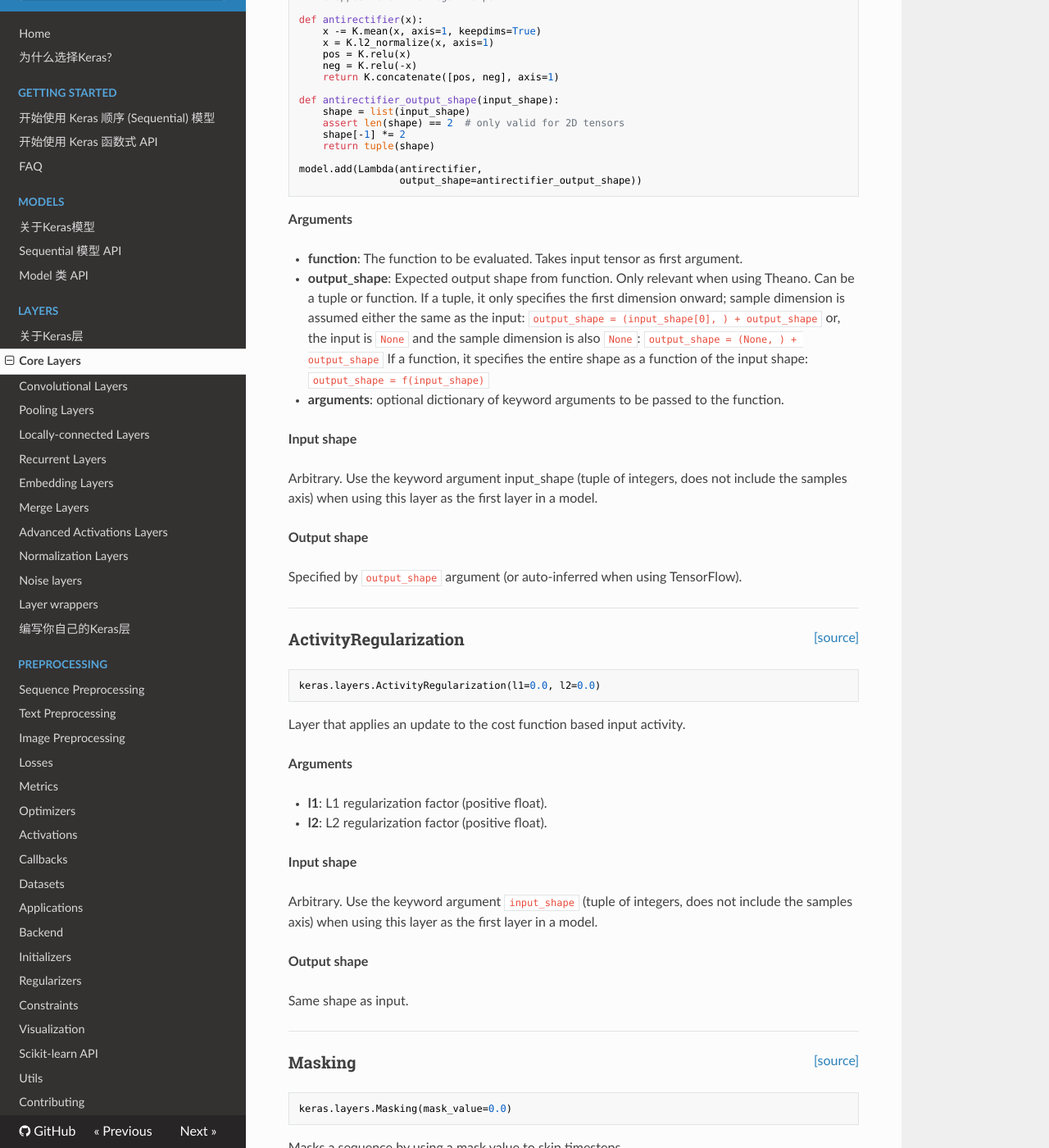
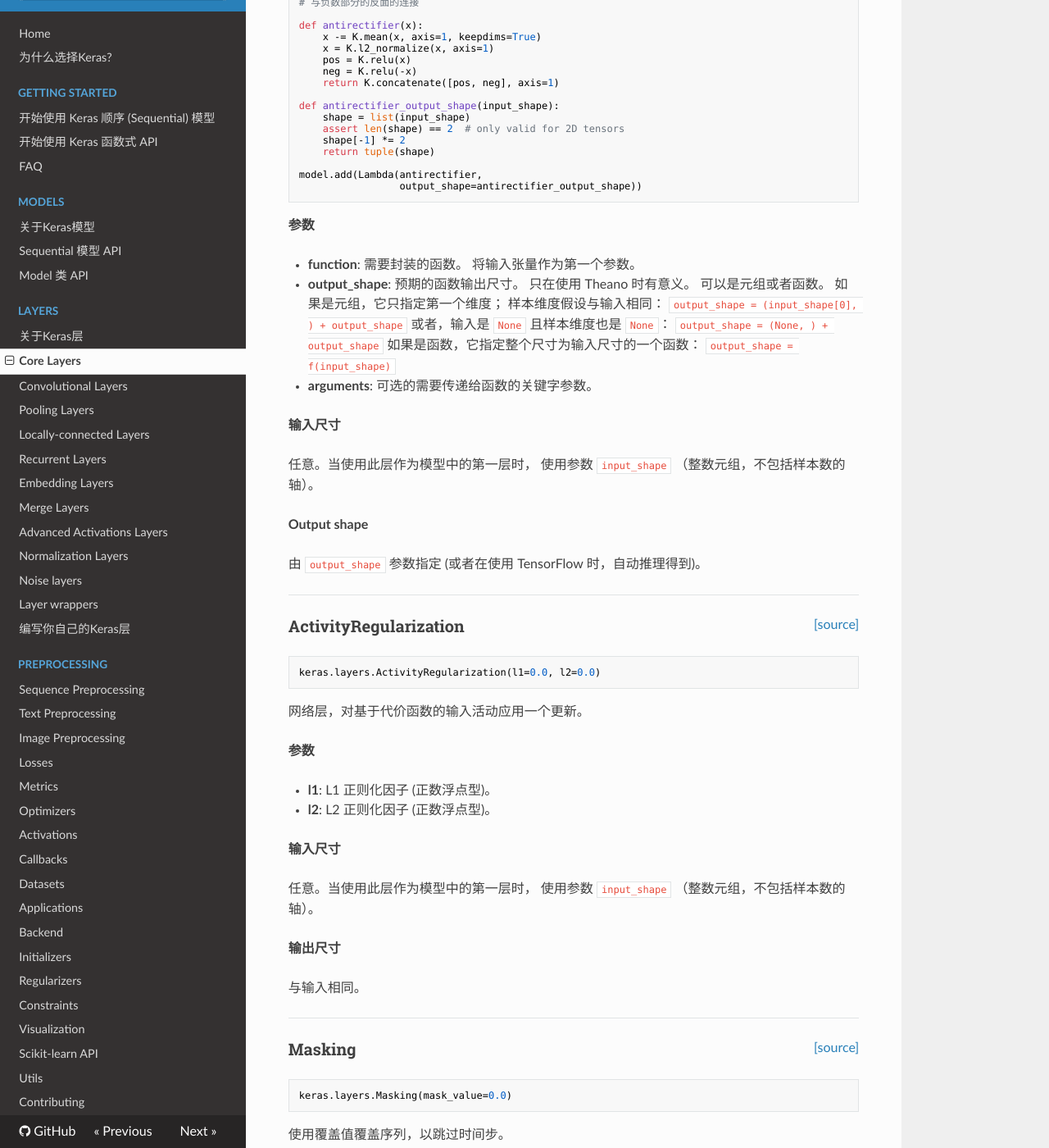
Before and after one commit to keras-team/keras-docs-zh, an MkDocs documentation site: the page built from sources/layers/core.md, in a window 1280 px wide and 1400 px high, scrolled down 6113 px. Shown: the whole window at 82% size. Built offline with MkDocs 1.6.1, drawn with Linux system fonts in a browser that asks for light colours; nearby versions of some CDN libraries; old or Windows-style settings are respelled for this version of MkDocs; some of the changed text lies outside the part shown.

Commit message:
Translate core.md - finished

````diff
--- a/sources/layers/core.md
+++ b/sources/layers/core.md
@@ -88,12 +88,12 @@ __输入尺寸__
 任意尺寸。
 当使用此层作为模型中的第一层时，
 使用参数 `input_shape`
-（整数元组，不包括样本数的轴）
+（整数元组，不包括样本数的轴）。
 
 
 __输出尺寸__
 
-与输入相同
+与输入相同。
 
 ----
 
@@ -214,41 +214,41 @@ model = Model(x, y)
 keras.layers.Reshape(target_shape)
 ```
 
-Reshapes an output to a certain shape.
+将输入重新调整为特定的尺寸。
 
-__Arguments__
+__参数__
 
-- __target_shape__: target shape. Tuple of integers.
-Does not include the batch axis.
+- __target_shape__: 目标尺寸。整数元组。
+不包含表示批量的轴。
 
-__Input shape__
+__输入尺寸__
 
-Arbitrary, although all dimensions in the input shaped must be fixed.
-Use the keyword argument `input_shape`
-(tuple of integers, does not include the batch axis)
-when using this layer as the first layer in a model.
+任意，尽管输入尺寸中的所有维度必须是固定的。
+当使用此层作为模型中的第一层时，
+使用参数 `input_shape`
+（整数元组，不包括样本数的轴）。
 
-__Output shape__
+__输出尺寸__
 
 `(batch_size,) + target_shape`
 
-__Example__
+__例__
 
 
 ```python
-# as first layer in a Sequential model
+# 作为 Sequential 模型的第一层
 model = Sequential()
 model.add(Reshape((3, 4), input_shape=(12,)))
-# now: model.output_shape == (None, 3, 4)
-# note: `None` is the batch dimension
+# 现在：model.output_shape == (None, 3, 4)
+# 注意： `None` 是批表示的维度
 
-# as intermediate layer in a Sequential model
+# 作为 Sequential 模型的中间层
 model.add(Reshape((6, 2)))
-# now: model.output_shape == (None, 6, 2)
+# 现在： model.output_shape == (None, 6, 2)
 
-# also supports shape inference using `-1` as dimension
+# 还支持使用 `-1` 表示维度的尺寸推断
 model.add(Reshape((-1, 2, 2)))
-# now: model.output_shape == (None, 3, 2, 2)
+# 现在： model.output_shape == (None, 3, 2, 2)
 ```
 
 ----
@@ -260,37 +260,35 @@ model.add(Reshape((-1, 2, 2)))
 keras.layers.Permute(dims)
 ```
 
-Permutes the dimensions of the input according to a given pattern.
+根据给定的模式置换输入的维度。
 
-Useful for e.g. connecting RNNs and convnets together.
+在某些场景下很有用，例如将 RNN 和 CNN 连接在一起。
 
-__Example__
+__例__
 
 
 ```python
 model = Sequential()
 model.add(Permute((2, 1), input_shape=(10, 64)))
-# now: model.output_shape == (None, 64, 10)
-# note: `None` is the batch dimension
+# 现在： model.output_shape == (None, 64, 10)
+# 注意： `None` 是批表示的维度
 ```
 
-__Arguments__
+__参数__
 
-- __dims__: Tuple of integers. Permutation pattern, does not include the
-samples dimension. Indexing starts at 1.
-For instance, `(2, 1)` permutes the first and second dimension
-of the input.
+- __dims__: 整数元组。置换模式，不包含样本维度。
+索引从 1 开始。
+例如, `(2, 1)` 置换输入的第一和第二个维度。
 
-__Input shape__
+__输入尺寸__
 
-Arbitrary. Use the keyword argument `input_shape`
-(tuple of integers, does not include the samples axis)
-when using this layer as the first layer in a model.
+任意。当使用此层作为模型中的第一层时，
+使用参数 `input_shape`
+（整数元组，不包括样本数的轴）。
 
-__Output shape__
+__输出尺寸__
 
-Same as the input shape, but with the dimensions re-ordered according
-to the specified pattern.
+与输入尺寸相同，但是维度根据指定的模式重新排列。
 
 ----
 
@@ -301,32 +299,32 @@ to the specified pattern.
 keras.layers.RepeatVector(n)
 ```
 
-Repeats the input n times.
+将输入重复 n 次。
 
-__Example__
+__例__
 
 
 ```python
 model = Sequential()
 model.add(Dense(32, input_dim=32))
-# now: model.output_shape == (None, 32)
-# note: `None` is the batch dimension
+# 现在： model.output_shape == (None, 32)
+# 注意： `None` 是批表示的维度
 
 model.add(RepeatVector(3))
-# now: model.output_shape == (None, 3, 32)
+# 现在： model.output_shape == (None, 3, 32)
 ```
 
-__Arguments__
+__参数__
 
-- __n__: integer, repetition factor.
+- __n__: 整数，重复次数。
 
-__Input shape__
+__输入尺寸__
 
-2D tensor of shape `(num_samples, features)`.
+2D 张量，尺寸为 `(num_samples, features)`。
 
-__Output shape__
+__输出尺寸__
 
-3D tensor of shape `(num_samples, n, features)`.
+3D 张量，尺寸为 `(num_samples, n, features)`。
 
 ----
 
@@ -337,19 +335,18 @@ __Output shape__
 keras.layers.Lambda(function, output_shape=None, mask=None, arguments=None)
 ```
 
-Wraps arbitrary expression as a `Layer` object.
+将任意表达式封装为 `Layer` 对象。
 
-__Examples__
+__例__
 
 
 ```python
-# add a x -> x^2 layer
+# 添加一个 x -> x^2 层
 model.add(Lambda(lambda x: x ** 2))
 ```
 ```python
-# add a layer that returns the concatenation
-# of the positive part of the input and
-# the opposite of the negative part
+# 添加一个网络层，返回输入的正数部分
+# 与负数部分的反面的连接
 
 def antirectifier(x):
     x -= K.mean(x, axis=1, keepdims=True)
@@ -368,34 +365,32 @@ model.add(Lambda(antirectifier,
                  output_shape=antirectifier_output_shape))
 ```
 
-__Arguments__
+__参数__
 
-- __function__: The function to be evaluated.
-Takes input tensor as first argument.
-- __output_shape__: Expected output shape from function.
-Only relevant when using Theano.
-Can be a tuple or function.
-If a tuple, it only specifies the first dimension onward;
-sample dimension is assumed either the same as the input:
+- __function__: 需要封装的函数。
+将输入张量作为第一个参数。
+- __output_shape__: 预期的函数输出尺寸。
+只在使用 Theano 时有意义。
+可以是元组或者函数。
+如果是元组，它只指定第一个维度；
+样本维度假设与输入相同：
 `output_shape = (input_shape[0], ) + output_shape`
-or, the input is `None` and
-the sample dimension is also `None`:
+或者，输入是 `None` 且样本维度也是 `None`：
 `output_shape = (None, ) + output_shape`
-If a function, it specifies the entire shape as a function of the
-input shape: `output_shape = f(input_shape)`
-- __arguments__: optional dictionary of keyword arguments to be passed
-to the function.
+如果是函数，它指定整个尺寸为输入尺寸的一个函数：
+`output_shape = f(input_shape)`
+- __arguments__: 可选的需要传递给函数的关键字参数。
 
-__Input shape__
+__输入尺寸__
 
-Arbitrary. Use the keyword argument input_shape
-(tuple of integers, does not include the samples axis)
-when using this layer as the first layer in a model.
+任意。当使用此层作为模型中的第一层时，
+使用参数 `input_shape`
+（整数元组，不包括样本数的轴）。
 
 __Output shape__
 
-Specified by `output_shape` argument
-(or auto-inferred when using TensorFlow).
+由 `output_shape` 参数指定
+(或者在使用 TensorFlow 时，自动推理得到)。
 
 ----
 
@@ -406,22 +401,22 @@ Specified by `output_shape` argument
 keras.layers.ActivityRegularization(l1=0.0, l2=0.0)
 ```
 
-Layer that applies an update to the cost function based input activity.
+网络层，对基于代价函数的输入活动应用一个更新。
 
-__Arguments__
+__参数__
 
-- __l1__: L1 regularization factor (positive float).
-- __l2__: L2 regularization factor (positive float).
+- __l1__: L1 正则化因子 (正数浮点型)。
+- __l2__: L2 正则化因子 (正数浮点型)。
 
-__Input shape__
+__输入尺寸__
 
-Arbitrary. Use the keyword argument `input_shape`
-(tuple of integers, does not include the samples axis)
-when using this layer as the first layer in a model.
+任意。当使用此层作为模型中的第一层时，
+使用参数 `input_shape`
+（整数元组，不包括样本数的轴）。
 
-__Output shape__
+__输出尺寸__
 
-Same shape as input.
+与输入相同。
 
 ----
 
@@ -432,26 +427,25 @@ Same shape as input.
 keras.layers.Masking(mask_value=0.0)
 ```
 
-Masks a sequence by using a mask value to skip timesteps.
+使用覆盖值覆盖序列，以跳过时间步。
 
-For each timestep in the input tensor (dimension #1 in the tensor),
-if all values in the input tensor at that timestep
-are equal to `mask_value`, then the timestep will be masked (skipped)
-in all downstream layers (as long as they support masking).
+对于输入张量的每一个时间步（张量的第一个维度），
+如果所有时间步中输入张量的值与 `mask_value` 相等，
+那么这个时间步将在所有下游层被覆盖 (跳过)
+（只要它们支持覆盖）。
 
-If any downstream layer does not support masking yet receives such
-an input mask, an exception will be raised.
+如果任何下游层不支持覆盖但仍然收到此类输入覆盖信息，会引发异常。
 
-__Example__
+__例__
 
 
-Consider a Numpy data array `x` of shape `(samples, timesteps, features)`,
-to be fed to an LSTM layer.
-You want to mask timestep #3 and #5 because you lack data for
-these timesteps. You can:
+考虑将要喂入一个 LSTM 层的 Numpy 矩阵 `x`，
+尺寸为 `(samples, timesteps, features)`。
+你想要覆盖时间步 #3 和 #5，因为你缺乏这几个
+时间步的数据。你可以：
 
-- set `x[:, 3, :] = 0.` and `x[:, 5, :] = 0.`
-- insert a `Masking` layer with `mask_value=0.` before the LSTM layer:
+- 设置 `x[:, 3, :] = 0.` 以及 `x[:, 5, :] = 0.`
+- 在 LSTM 层之前，插入一个 `mask_value=0` 的 `Masking` 层：
 
 ```python
 model = Sequential()
````
